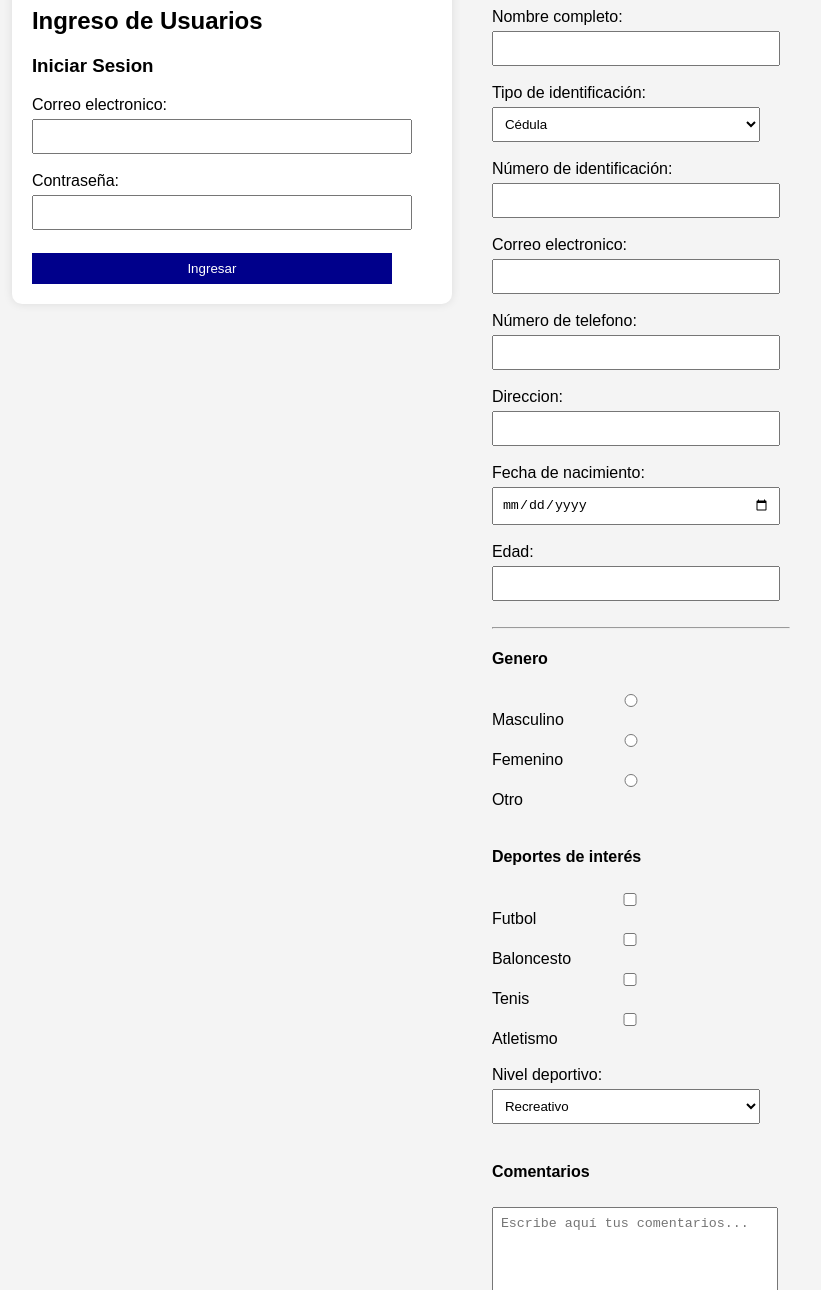
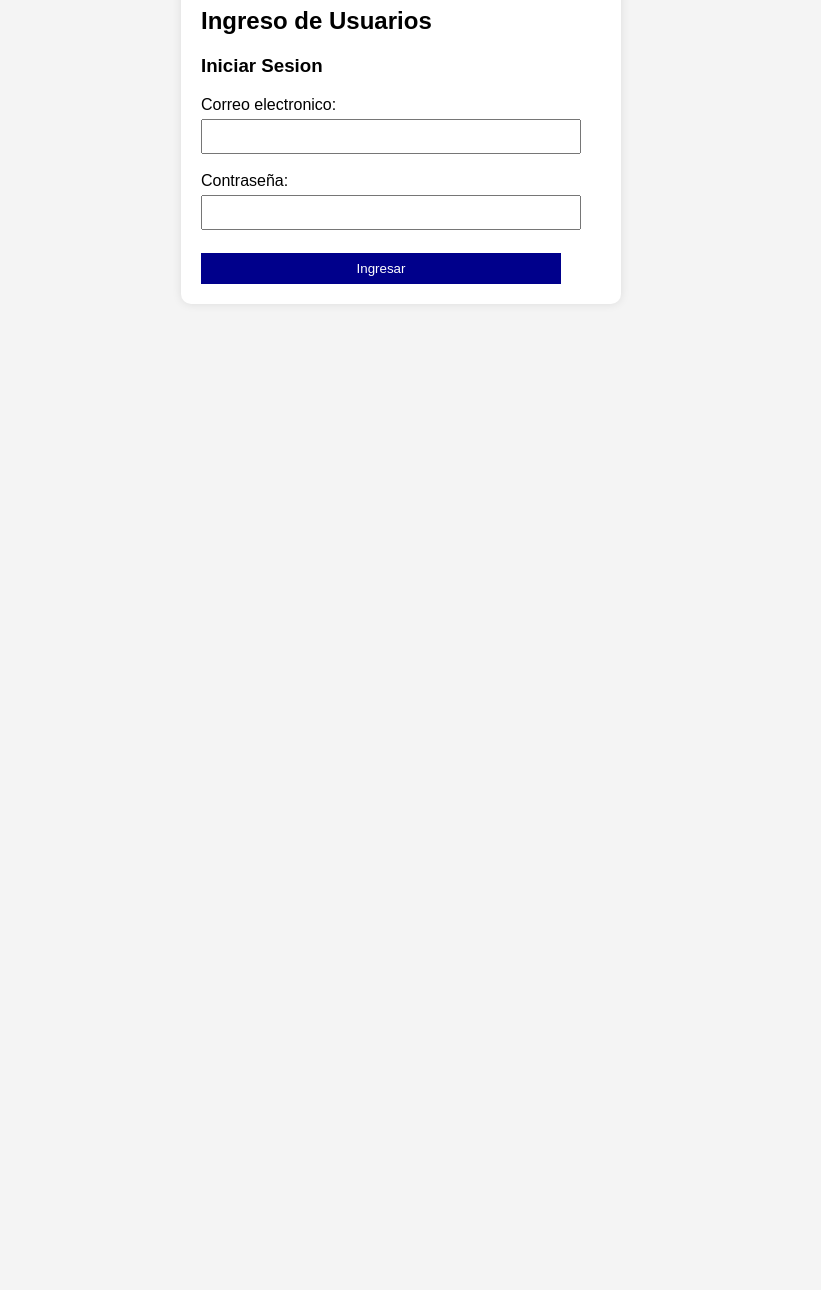
Before and after one commit to johsman12/3223899, a plain HTML site: page iniciar sesion.html in a window 1280 px wide. Shown: the part 133-1423 px from the top of the page, without its empty margins (239-1060 px from the left). After the commit the page ends 800 px from the top, so only its background shows below. Drawn offline with Linux system fonts and the light colour scheme.

Commit message:
commit ya..... coregido

```diff
--- a/iniciar sesion.html
+++ b/iniciar sesion.html
@@ -29,73 +29,5 @@
         </form>
     </div>
 
-
-    <div class="formulario">
-        <h3>Formulario de Registro Deportivo</h3>
-
-        <form>
-
-        <h4>Datos Personales</h4>
-
-        <label>Nombre completo:</label><br>
-        <input type="text" name="nombre" required><br><br>
-
-        <label>Tipo de identificación:</label><br>
-        <select name="tipo_id">
-            <option>Cédula</option>
-            <option>Pasaporte</option>
-            <option>Tarjeta de identidad</option>
-        </select><br><br>
-
-        <label>Número de identificación:</label><br>
-        <input type="number" name="identificacion"><br><br>
-
-        <label>Correo electronico:</label><br>
-        <input type="email" name="correo"><br><br>
-
-        <label>Número de telefono:</label><br>
-        <input type="tel" name="telefono"><br><br>
-
-        <label>Direccion:</label><br>
-        <input type="text" name="direccion"><br><br>
-
-        <label>Fecha de nacimiento:</label><br>
-        <input type="date" name="fecha"><br><br>
-
-        <label>Edad:</label><br>
-        <input type="number" name="edad"><br><br>
-
-        <hr>
-
-        <h4>Genero</h4>
-
-        <input type="radio" name="genero"> Masculino<br>
-        <input type="radio" name="genero"> Femenino<br>
-        <input type="radio" name="genero"> Otro<br><br>
-
-        <h4>Deportes de interés</h4>
-
-        <input type="checkbox"> Futbol<br>
-        <input type="checkbox"> Baloncesto<br>
-        <input type="checkbox"> Tenis<br>
-        <input type="checkbox"> Atletismo<br><br>
-
-        <label>Nivel deportivo:</label><br>
-        <select name="nivel">
-            <option>Recreativo</option>
-            <option>Semiprofesional</option>
-            <option>Profesional</option>
-        </select><br><br>
-
-        <h4>Comentarios</h4>
-
-        <textarea rows="5" placeholder="Escribe aquí tus comentarios..."></textarea><br><br>
-
-        <input type="submit" value="Registrarse">
-        </form>
-    </div>
-
-</div>
-
 </body>
 </html>
```
Also changed, not shown: formulario.html (renamed from formulatio.html, +2 -0 lines), tenis.html (+1 -1 lines).
